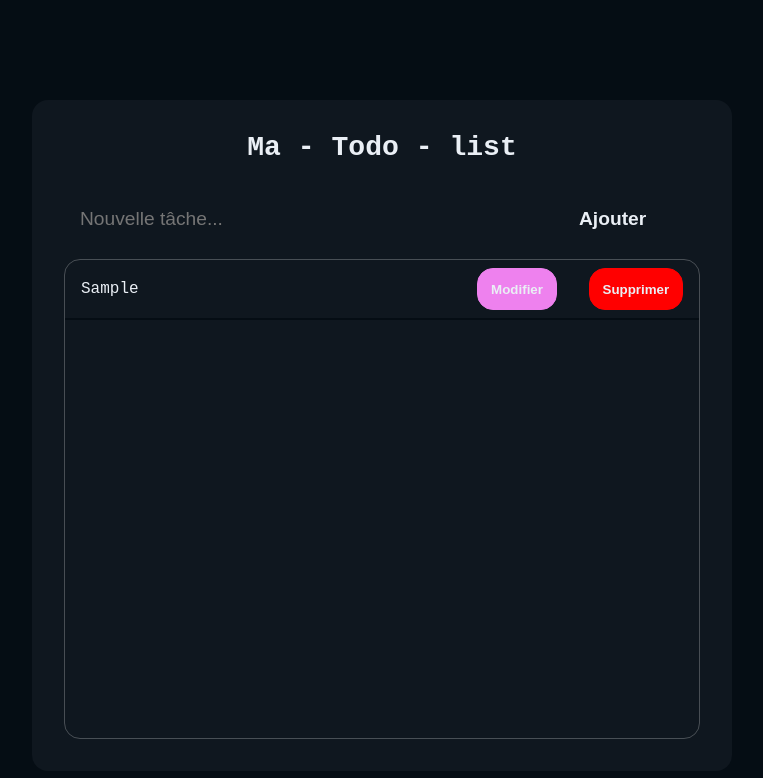
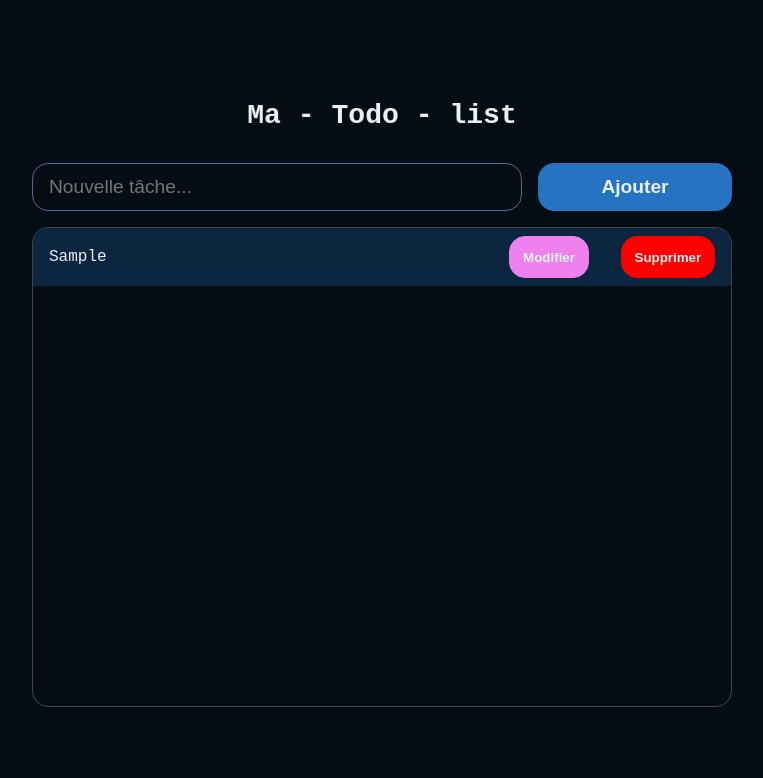
Before and after one commit to MoDev228/todo-list-js, a website built with Vite: page index.html in a window 1280 px wide. Both pictures are taken after typing "Sample" into the empty fields and a click on the input "Ajouter". Shown: the whole page, without its empty margins (258-1021 px from the left). Built offline with nearby package versions, Linux system fonts and the light colour scheme; files whose address does not match are found by name.

Commit message:
Refactor CSS pour la cohérence et la clarté

```diff
--- a/src/css/style.css
+++ b/src/css/style.css
@@ -14,7 +14,7 @@
 
 @font-face {
   font-family: "Source Code Pro";
-    src: url("/fonts/SourceCodePro-VaribleFont_wght.ttf");
+  src: url(/fonts/SourceCodePro-VaribleFont_wght.ttf);
 }
 
 input,
@@ -46,12 +46,10 @@ body {
 .formulaire_tache {
   width: 100%;
   max-width: 700px;
+
   display: flex;
   flex-direction: column;
   align-items: center;
-    padding: 2rem;
-    background: var(--color-surface);
-    border-radius: 1rem;
 }
 
 .titre {
@@ -72,30 +70,33 @@ label {
 
 input {
   height: 3rem;
+
   font-size: 1.2rem;
 }
 
 input[type="text"] {
   width: 70%;
-    color: hsl(from var(--color-text) h s calc(l - 50%));
-    border: 1px solid hsl(from var(--color-text) h s calc(l - 50%));
+  color: hsl(from var(--color-text) h s calc(l - 50));
+  border: 1px solid hsl(from var(--color-text) h s calc(l - 50));
   border-radius: 1rem;
   padding: 1rem;
   outline: none;
+
+  /*color: blanchedalmond;*/
 }
 
 input[type="submit"] {
   flex: 1;
-    background: hsl(from var(--color-bg) h calc(s + 10%) calc(l + 40%));
+  background: hsl(from var(--color-bg) h calc(s + 10) calc(l + 40));
   border-radius: 1rem;
-    border: 1px solid hsl(from var(--color-bg) h calc(s + 10%) calc(l + 40%));
+  border: 1px solid hsl(from var(--color-bg) h calc(s + 10) calc(l + 40));
   cursor: pointer;
   font-weight: 700;
-    transition: background 0.3s ease;
+  transition: all 0.3s ease;
 }
 
 input[type="submit"]:hover {
-    background: hsl(from var(--color-bg) h calc(s + 10%) calc(l + 10%));
+  background: hsl(from var(--color-bg) h calc(s + 10) calc(l + 10));
 }
 
 .list_tache {
@@ -108,19 +109,20 @@ input[type="submit"]:hover {
 }
 
 .list_tache li {
-    background: hsl(from var(--color-bg) h calc(s + 10%) calc(l + 10%));
+  background: hsl(from var(--color-bg) h calc(s + 10) calc(l + 10));
   display: flex;
   justify-content: center;
   align-items: center;
   list-style-type: circle;
   gap: 1rem;
   height: 60px;
+
   border-bottom: 2px solid var(--color-bg);
-    transition: background 0.3s ease;
+  transition: all 0.3s ease;
 }
 
 .list_tache li:hover {
-    background: hsl(from var(--color-bg) h calc(s + 10%) calc(l + 13%));
+  background: hsl(from var(--color-bg) h calc(s + 10) calc(l + 13));
 }
 
 .list_tache span,
@@ -132,6 +134,7 @@ input[type="submit"]:hover {
 .terminee span {
   text-decoration: line-through;
   opacity: 0.4;
+  transition: 0.3s;
 }
 
 .list_tache button {
@@ -140,22 +143,23 @@ input[type="submit"]:hover {
   cursor: pointer;
   border-radius: 1rem;
   font-weight: 600;
-    transition: background 0.3s ease;
 }
 
 .btn-supp {
   background: hsl(0, 100%, 50%);
   border: 1px solid hsl(0, 100%, 50%);
+  transition: 0.3s;
 }
 
 .btn-mod {
   background: hsl(300, 76%, 72%);
   border: 1px solid hsl(300, 76%, 72%);
+  transition: 0.3s;
 }
 
 .btn-supp:hover,
 .btn-mod:hover {
-    background: transparent;
+  background: inherit;
 }
 
 .list_tache input {
```
Lines whose indentation alone changed are shown as unchanged.
